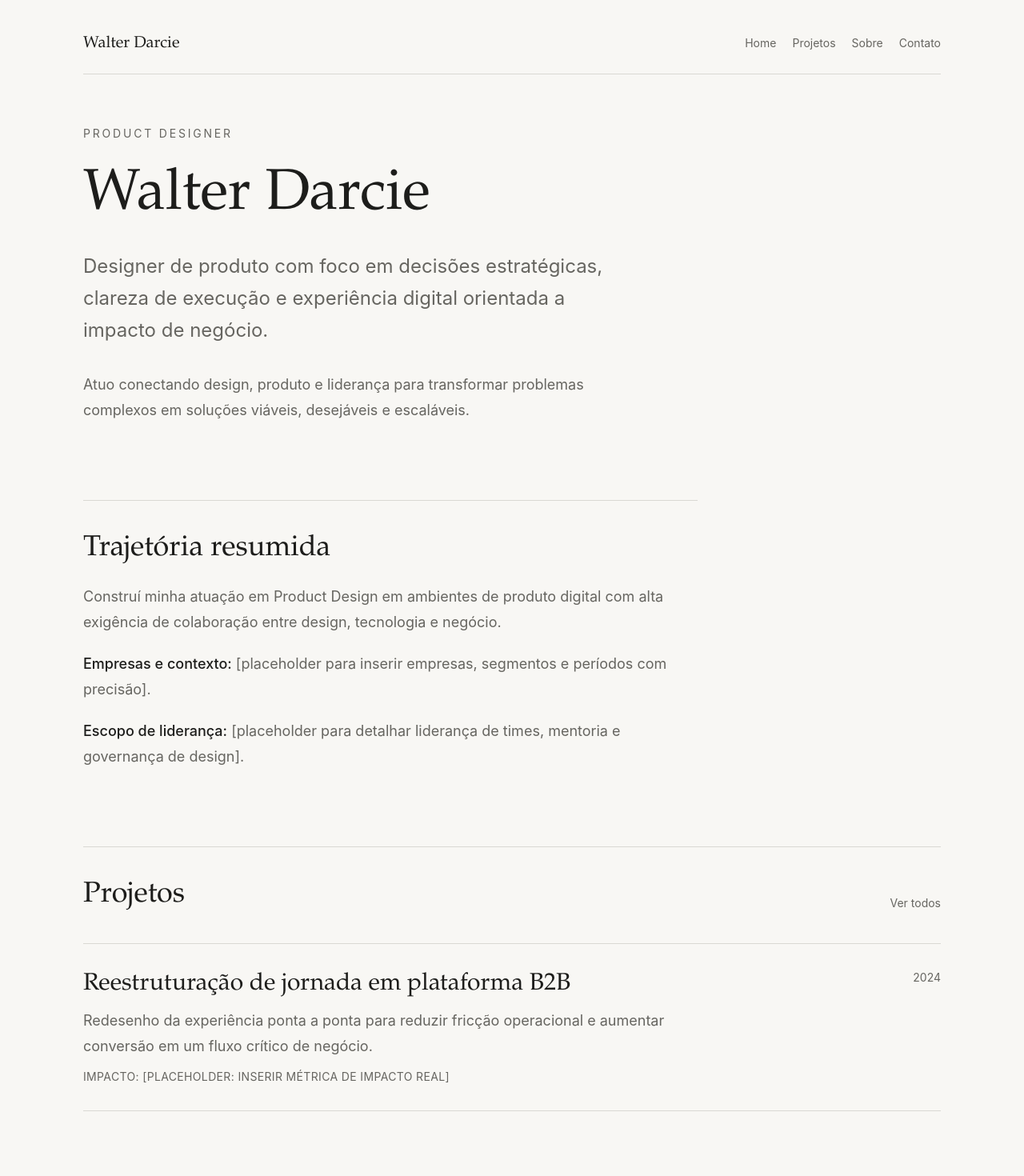
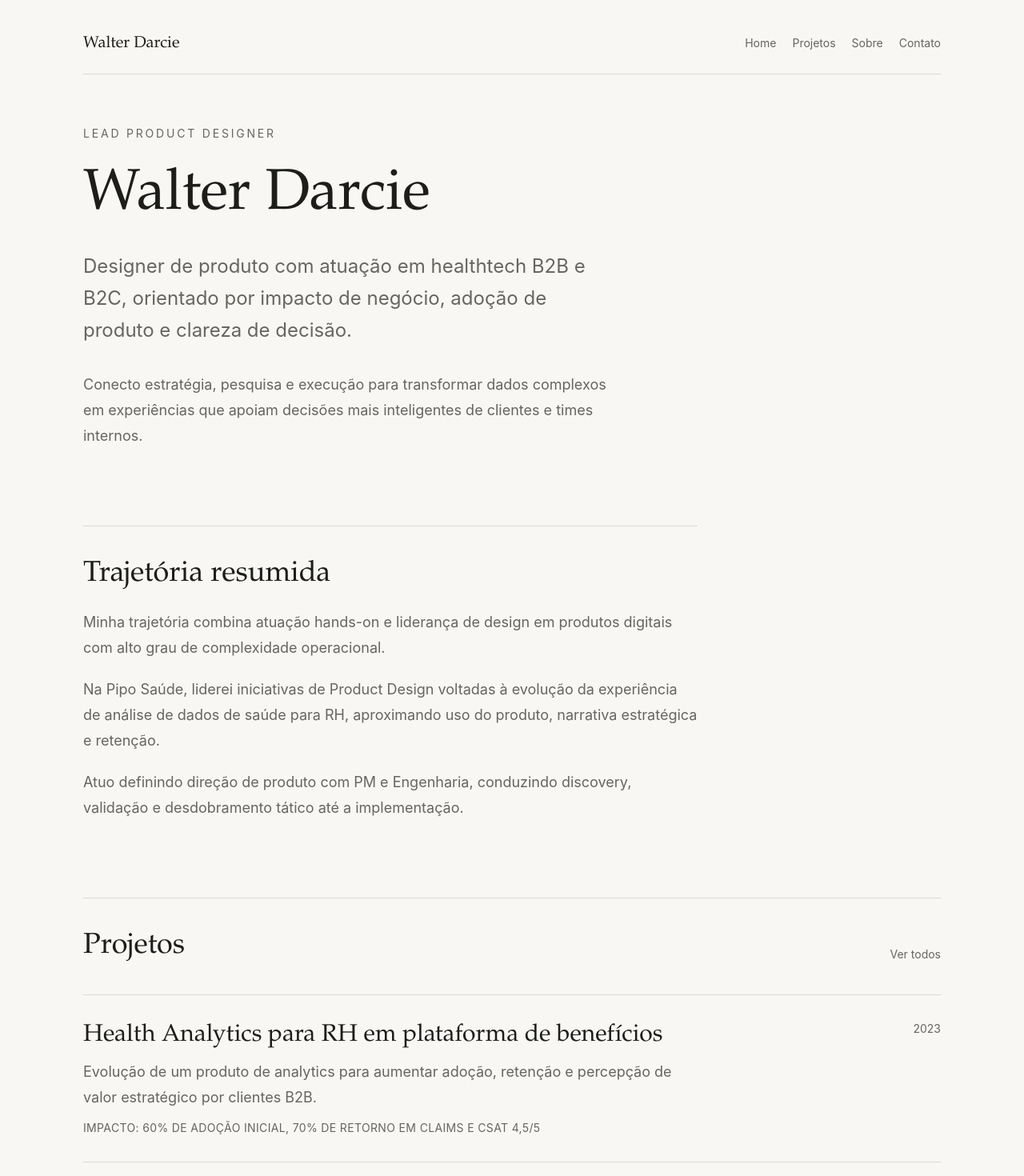
Before and after one commit to walterdarcie/portfolio, a Next.js app: page / in a window 1280 px wide. Shown: the top 1470 px of the page at 80% size. Built offline with nearby package versions, Linux system fonts and the light colour scheme.

Commit message:
Atualiza conteúdo editorial e primeiro case com dados reais

```diff
--- a/app/page.tsx
+++ b/app/page.tsx
@@ -7,17 +7,15 @@ export default function HomePage() {
   return (
     <div className="space-y-24">
       <section className="max-w-3xl space-y-8">
-        <p className="text-sm uppercase tracking-[0.2em] text-muted">Product Designer</p>
-        <h1 className="font-serif text-5xl leading-tight text-ink md:text-7xl">
-          Walter Darcie
-        </h1>
+        <p className="text-sm uppercase tracking-[0.2em] text-muted">Lead Product Designer</p>
+        <h1 className="font-serif text-5xl leading-tight text-ink md:text-7xl">Walter Darcie</h1>
         <p className="max-w-2xl text-xl leading-9 text-muted md:text-2xl md:leading-10">
-          Designer de produto com foco em decisões estratégicas, clareza de execução e
-          experiência digital orientada a impacto de negócio.
+          Designer de produto com atuação em healthtech B2B e B2C, orientado por impacto de
+          negócio, adoção de produto e clareza de decisão.
         </p>
         <p className="max-w-2xl text-lg leading-8 text-muted">
-          Atuo conectando design, produto e liderança para transformar problemas complexos em
-          soluções viáveis, desejáveis e escaláveis.
+          Conecto estratégia, pesquisa e execução para transformar dados complexos em experiências
+          que apoiam decisões mais inteligentes de clientes e times internos.
         </p>
       </section>
 
@@ -25,16 +23,17 @@ export default function HomePage() {
         <h2 className="font-serif text-3xl text-ink md:text-4xl">Trajetória resumida</h2>
         <div className="mt-6 space-y-5 text-lg leading-8 text-muted">
           <p>
-            Construí minha atuação em Product Design em ambientes de produto digital com alta
-            exigência de colaboração entre design, tecnologia e negócio.
+            Minha trajetória combina atuação hands-on e liderança de design em produtos digitais com
+            alto grau de complexidade operacional.
           </p>
           <p>
-            <strong className="font-medium text-ink">Empresas e contexto:</strong> [placeholder para
-            inserir empresas, segmentos e períodos com precisão].
+            Na Pipo Saúde, liderei iniciativas de Product Design voltadas à evolução da experiência
+            de análise de dados de saúde para RH, aproximando uso do produto, narrativa estratégica
+            e retenção.
           </p>
           <p>
-            <strong className="font-medium text-ink">Escopo de liderança:</strong> [placeholder para
-            detalhar liderança de times, mentoria e governança de design].
+            Atuo definindo direção de produto com PM e Engenharia, conduzindo discovery, validação e
+            desdobramento tático até a implementação.
           </p>
         </div>
       </section>
--- a/app/sobre/page.tsx
+++ b/app/sobre/page.tsx
@@ -3,15 +3,19 @@ export default function AboutPage() {
     <section className="max-w-3xl space-y-6">
       <h1 className="font-serif text-4xl md:text-6xl">Sobre</h1>
       <p className="text-lg leading-8 text-muted">
-        Sou Product Designer e trabalho na interseção entre estratégia, experiência e execução.
+        Sou Lead Product Designer com foco em produtos digitais orientados por resultado, com
+        experiência em transformar necessidades de negócio em soluções claras para usuários.
       </p>
       <p className="text-lg leading-8 text-muted">
-        Este espaço foi estruturado para apresentar casos com clareza sobre contexto, problema,
-        decisões de design e impacto no negócio.
+        Minha atuação combina visão estratégica e profundidade de execução: estruturação de
+        discovery, definição de narrativa de produto, desenho de soluções, validação com usuários e
+        acompanhamento de impacto após o lançamento.
       </p>
       <p className="text-lg leading-8 text-muted">
-        [placeholder: adicionar mini bio completa com anos de experiência, especialidades e
-        empresas].
+        Em healthtech, trabalhei na evolução de experiências de analytics para RH, aproximando dados
+        técnicos da tomada de decisão de perfis operacionais e estratégicos. Gosto de atuar na
+        interseção entre design, produto e liderança, ajudando times a tomar melhores decisões com
+        mais foco e menos ruído.
       </p>
     </section>
   );
--- /dev/null
+++ b/content/projects/primeiro-case.mdx
@@ -0,0 +1,86 @@
+---
+title: "Health Analytics para RH em plataforma de benefícios"
+summary: "Evolução de um produto de analytics para aumentar adoção, retenção e percepção de valor estratégico por clientes B2B."
+date: "2023"
+order: 1
+impact: "60% de adoção inicial, 70% de retorno em claims e CSAT 4,5/5"
+tags:
+  - Product Design
+  - Healthtech
+  - Analytics
+thumbnail: "/images/projects/plataforma-b2b/placeholder-horizontal.svg"
+---
+
+## Contexto
+
+A Pipo Saúde é uma healthtech que atua na gestão de benefícios de saúde para empresas. O produto já possuía uma área de análise de dados de saúde, mas a experiência ainda não sustentava com clareza o valor estratégico da solução para os clientes.
+
+## Problema
+
+O usuário principal, em geral o perfil operacional de RH, passava boa parte do tempo em tarefas transacionais. Mesmo considerando os dados relevantes, havia dificuldade de interpretação e de transformação desses dados em narrativa executiva para líderes.
+
+## Impacto no negócio
+
+Sem leitura clara do valor entregue, o produto corria risco de ser percebido apenas como ferramenta operacional. Isso afetava retenção e a capacidade de expandir o uso estratégico da plataforma dentro das empresas clientes.
+
+## Meu papel
+
+Atuei como Lead Product Designer e Product Designer no projeto: definição de narrativa estratégica e tática da squad, pesquisa com clientes, desenho da solução, validação com usuários e acompanhamento dos indicadores após entrega.
+
+## Restrições
+
+- Necessidade de traduzir dados técnicos para diferentes níveis de senioridade no RH.
+- Dependência de dados reais e atualizados para manter confiança no produto.
+- Equilíbrio entre clareza de interface e profundidade analítica.
+
+## Processo
+
+### Discovery
+
+Entrevistamos clientes de RH que já acessavam a área de análise de saúde, priorizando quem demonstrava recorrência de uso. Mapeamos contexto de uso, nível de entendimento dos dados e lacunas de informação.
+
+### Definição
+
+Priorizamos dois objetivos: aumentar percepção de valor estratégico e tornar os dados mais acionáveis para perfis operacionais e gestores.
+
+### Exploração
+
+Evoluímos a arquitetura de informação para destacar indicadores críticos, melhorar comparações mensais e facilitar compartilhamento interno das informações.
+
+### Validação
+
+Testamos fluxos e leitura de dados com usuários reais, refinando linguagem, hierarquia e explicações contextuais para reduzir ambiguidade.
+
+### Entrega
+
+A solução foi implementada como evolução da seção de Health Analytics, com monitoramento contínuo de adoção, retenção e satisfação.
+
+## Solução
+
+A proposta integrou duas frentes:
+
+- **Claims data** com visualizações mais diretas para leitura de uso do plano, tendência temporal e pontos de atenção.
+- **Me Ajuda data** com foco no valor do serviço para o cliente, incluindo leitura de engajamento e custo evitado.
+
+Também estruturamos conteúdo de apoio para interpretação dos gráficos, permitindo que usuários menos experientes compreendessem os dados com mais autonomia.
+
+<ProjectImage
+  src="/images/projects/plataforma-b2b/placeholder-horizontal.svg"
+  alt="Visão geral da solução de Health Analytics"
+  caption="Estrutura da nova experiência de analytics para RH, com leitura orientada a decisão."
+  width={1600}
+  height={900}
+/>
+
+## Resultados
+
+- **Adoção:** 60% das empresas com acesso utilizaram a página ao menos uma vez (136 de 225).
+- **Retenção (claims):** cerca de 70% voltaram à página em até 1 mês após o primeiro acesso (47 de 67).
+- **Retenção (Me Ajuda):** cerca de 22% de retorno em até 1 mês (7 de 32), abrindo nova oportunidade de evolução.
+- **Satisfação:** 4,5/5 em 20 respostas de formulário.
+
+## Aprendizados
+
+- Tornar dados acionáveis é tão importante quanto disponibilizar dados corretos.
+- Perfis operacionais podem ser vetores estratégicos quando a experiência facilita interpretação e compartilhamento.
+- Métricas de adoção, retenção e satisfação ajudam a equilibrar decisões de curto prazo com visão de produto.
--- a/content/projects/reestruturacao-plataforma-b2b.mdx
+++ /dev/null
@@ -1,95 +0,0 @@
----
-title: "Reestruturação de jornada em plataforma B2B"
-summary: "Redesenho da experiência ponta a ponta para reduzir fricção operacional e aumentar conversão em um fluxo crítico de negócio."
-date: "2024"
-order: 1
-impact: "[placeholder: inserir métrica de impacto real]"
-tags:
-  - Product Design
-  - Estratégia
-  - UX
-thumbnail: "/images/projects/plataforma-b2b/placeholder-horizontal.svg"
----
-
-## Impacto no negócio
-
-[placeholder: inserir resultado mensurável — ex.: +X% conversão, -Y% tempo de tarefa, redução de custos ou aumento de retenção].
-
-## Contexto
-
-Este case foi estruturado para receber as informações detalhadas do material de referência. Como o conteúdo fonte pode exigir acesso manual, os campos abaixo estão prontos para preenchimento sem alterar a estrutura do site.
-
-## O problema
-
-[placeholder: descrever o problema principal e por que era crítico para produto e negócio].
-
-## Meu papel
-
-[placeholder: detalhar escopo de atuação — liderança, hands-on, facilitação, alinhamento com PM/Eng].
-
-## Restrições e complexidades
-
-- [placeholder: restrições técnicas]
-- [placeholder: dependências organizacionais]
-- [placeholder: limites de prazo ou compliance]
-
-## Processo resumido
-
-### Discovery
-
-[placeholder: como foram levantadas evidências, sinais e hipóteses].
-
-### Definição
-
-[placeholder: definição de foco, critérios de priorização e objetivos].
-
-### Exploração
-
-[placeholder: alternativas consideradas e racional de decisão].
-
-### Validação
-
-[placeholder: método de validação, aprendizados e ajustes].
-
-### Entrega
-
-[placeholder: implementação, handoff e governança pós-lançamento].
-
-## Solução
-
-[placeholder: síntese da solução final e decisões-chave de design].
-
-<ProjectImage
-  src="/images/projects/plataforma-b2b/placeholder-horizontal.svg"
-  alt="Placeholder para tela horizontal do case"
-  caption="Placeholder — substituir por tela final, fluxo ou diagrama principal."
-  width={1600}
-  height={900}
-/>
-
-<ImageGrid>
-  <ProjectImage
-    src="/images/projects/plataforma-b2b/placeholder-vertical.svg"
-    alt="Placeholder para imagem vertical"
-    caption="Placeholder vertical — ideal para tela de detalhe de interface."
-    width={800}
-    height={1200}
-  />
-  <ProjectImage
-    src="/images/projects/plataforma-b2b/placeholder-vertical.svg"
-    alt="Placeholder para segunda imagem vertical"
-    caption="Placeholder vertical — comparar antes/depois ou etapas do fluxo."
-    width={800}
-    height={1200}
-  />
-</ImageGrid>
-
-## Resultado
-
-[placeholder: resultado consolidado com números, percepção de usuários e impacto em operação].
-
-## Aprendizados
-
-- [placeholder: aprendizado 1]
-- [placeholder: aprendizado 2]
-- [placeholder: aprendizado 3]
```
